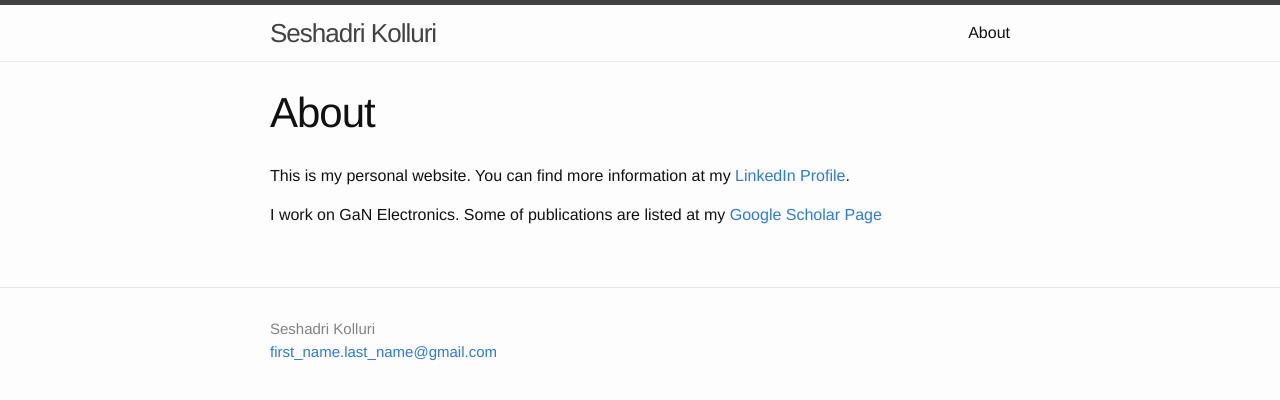
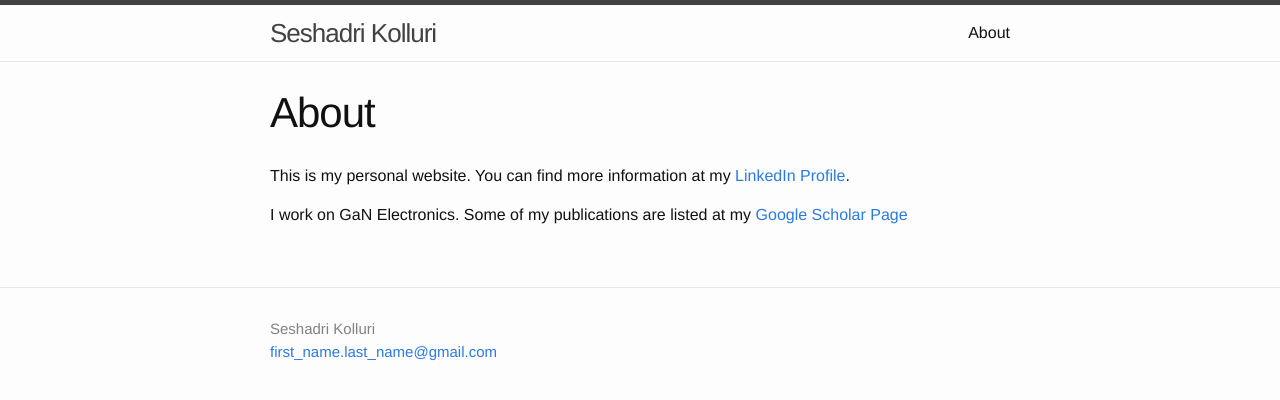
Before and after one commit to SeshadriKolluri/SeshadriKolluri.github.io, a Jekyll site: the page built from about.md, in a window 1280 px wide. Shown: the top 400 px of the page. Built offline with Jekyll 4.4.1, drawn with Linux system fonts in a browser that asks for light colours.

```diff
--- /dev/null
+++ b/CNAME
@@ -0,0 +1 @@
+seshadri.me
--- a/about.md
+++ b/about.md
@@ -6,4 +6,4 @@ permalink: /about/
 
 This is my personal website. You can find more information at my [LinkedIn Profile](https://www.linkedin.com/in/seshadri).
 
-I work on GaN Electronics. Some of publications are listed at my [Google Scholar Page](https://scholar.google.com/citations?user=O-2tQYsAAAAJ&hl=en)
+I work on GaN Electronics. Some of my publications are listed at my [Google Scholar Page](https://scholar.google.com/citations?user=O-2tQYsAAAAJ&hl=en)
```
